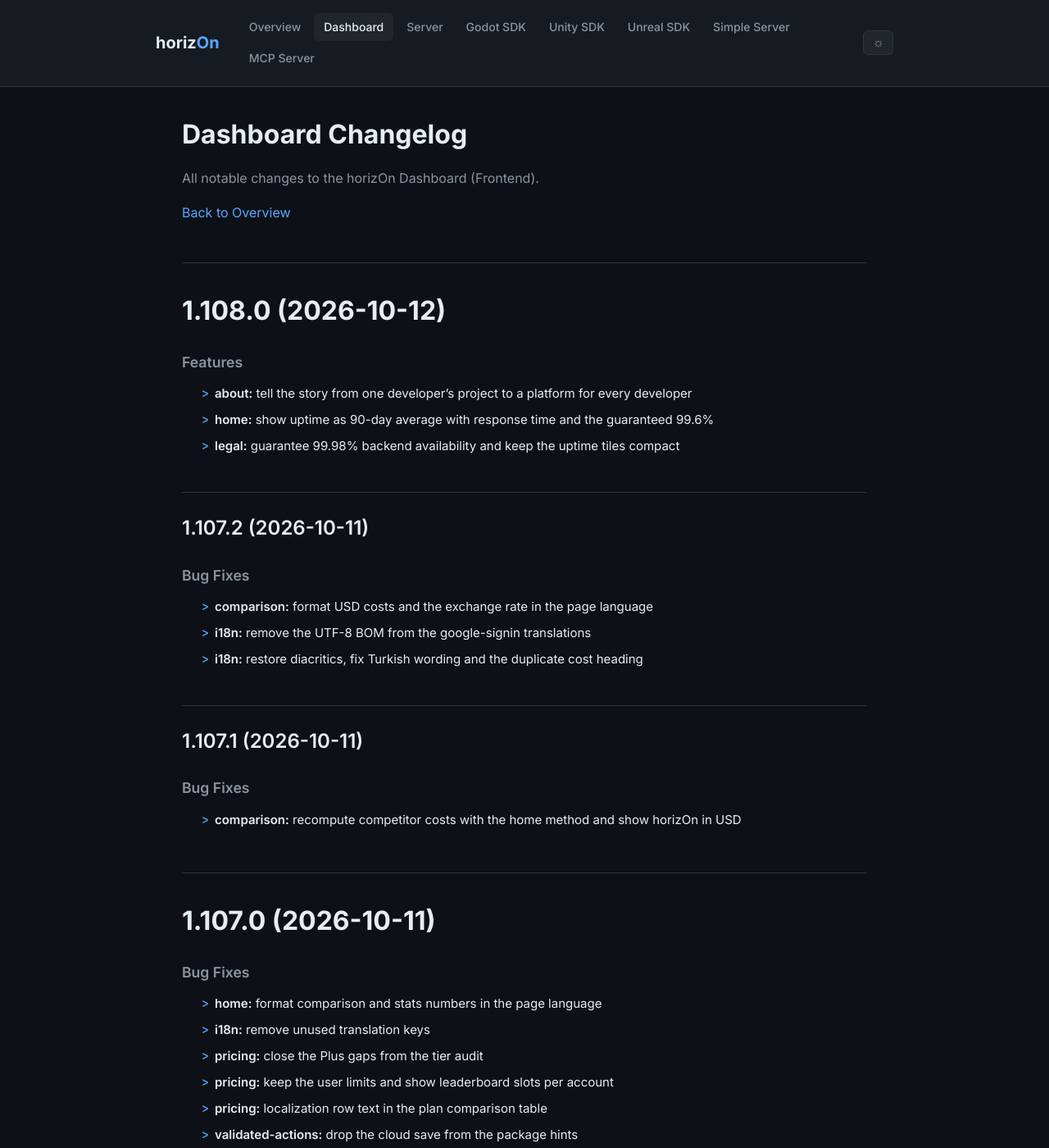
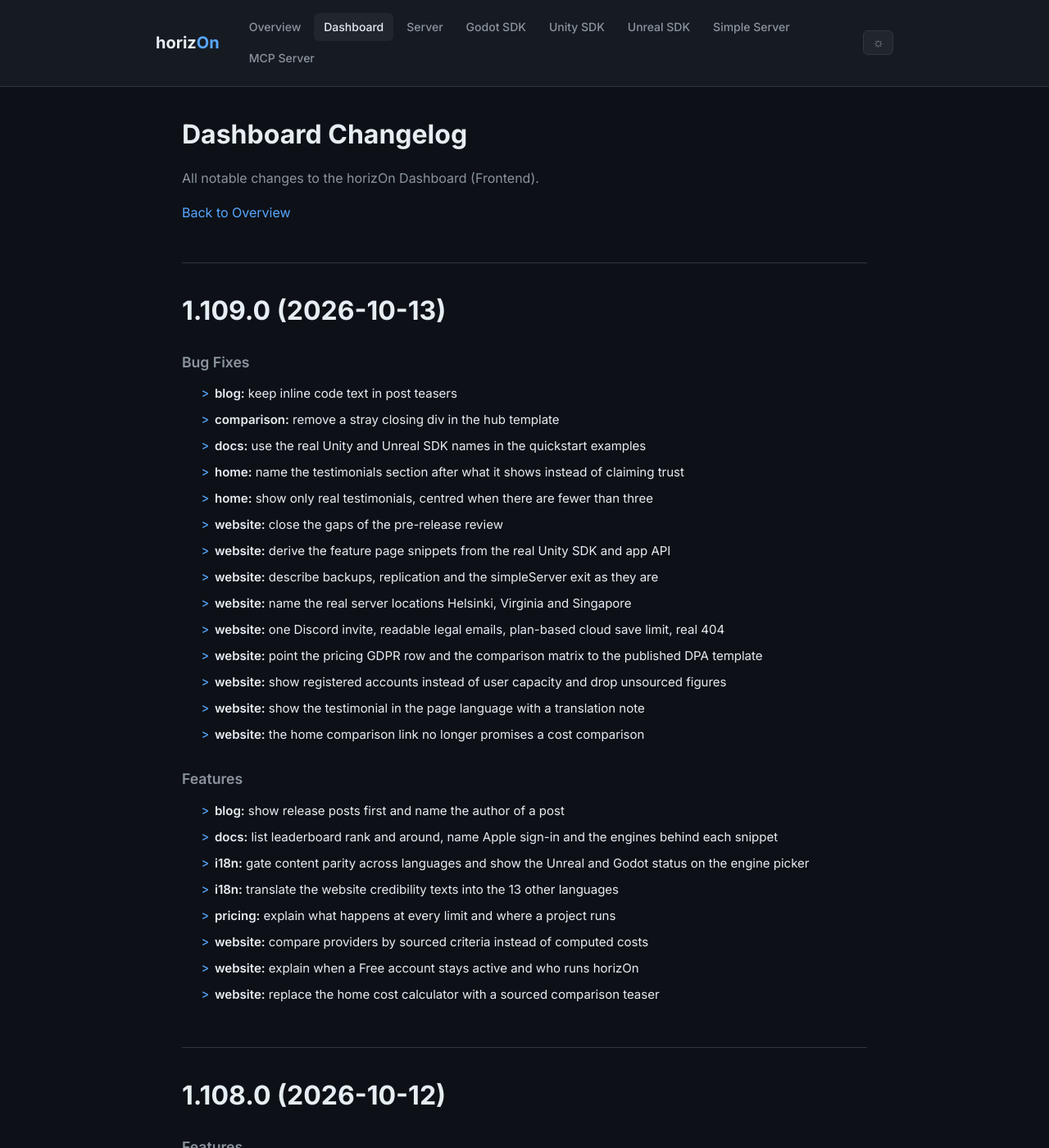
Before and after one commit to ProjectMakersDE/horizOn-Changelog, a Jekyll site: the page built from dashboard-changelog.md, in a window 1280 px wide and 1400 px high. Shown: the whole window at 82% size. Built offline with Jekyll 4.4.1, drawn with Linux system fonts in a browser that asks for light colours.

Commit message:
chore: reconcile changelogs

```diff
--- a/dashboard-changelog.md
+++ b/dashboard-changelog.md
@@ -8,6 +8,38 @@ title: Dashboard Changelog
 All notable changes to the horizOn Dashboard (Frontend).
 
 [Back to Overview](.)
+
+# 1.109.0 (2026-10-13)
+
+
+### Bug Fixes
+
+* **blog:** keep inline code text in post teasers
+* **comparison:** remove a stray closing div in the hub template
+* **docs:** use the real Unity and Unreal SDK names in the quickstart examples
+* **home:** name the testimonials section after what it shows instead of claiming trust
+* **home:** show only real testimonials, centred when there are fewer than three
+* **website:** close the gaps of the pre-release review
+* **website:** derive the feature page snippets from the real Unity SDK and app API
+* **website:** describe backups, replication and the simpleServer exit as they are
+* **website:** name the real server locations Helsinki, Virginia and Singapore
+* **website:** one Discord invite, readable legal emails, plan-based cloud save limit, real 404
+* **website:** point the pricing GDPR row and the comparison matrix to the published DPA template
+* **website:** show registered accounts instead of user capacity and drop unsourced figures
+* **website:** show the testimonial in the page language with a translation note
+* **website:** the home comparison link no longer promises a cost comparison
+
+
+### Features
+
+* **blog:** show release posts first and name the author of a post
+* **docs:** list leaderboard rank and around, name Apple sign-in and the engines behind each snippet
+* **i18n:** gate content parity across languages and show the Unreal and Godot status on the engine picker
+* **i18n:** translate the website credibility texts into the 13 other languages
+* **pricing:** explain what happens at every limit and where a project runs
+* **website:** compare providers by sourced criteria instead of computed costs
+* **website:** explain when a Free account stays active and who runs horizOn
+* **website:** replace the home cost calculator with a sourced comparison teaser
 
 # 1.108.0 (2026-10-12)
 
```
Also changed, not shown: index.md (+1 -1 lines).
